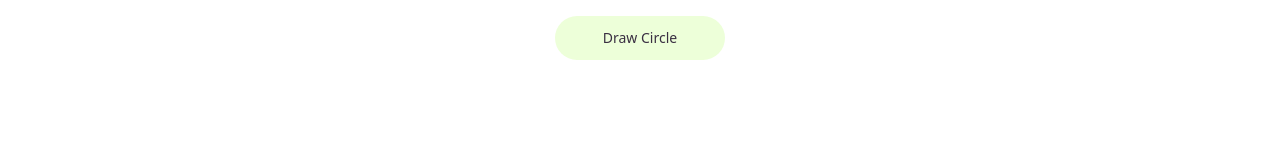
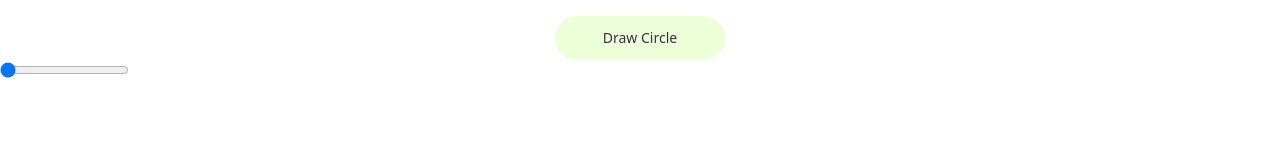
Before and after one commit to r-pal/circles, a React (Create React App) app: page / in a window 1280 px wide. Shown: the part 176-328 px from the top of the page. Built offline with nearby package versions, Linux system fonts and the light colour scheme; a web font is replaced by a local one.

Commit message:
jiggli ranger

```diff
--- a/src/components/CircleSettings.tsx
+++ b/src/components/CircleSettings.tsx
@@ -17,6 +17,8 @@ export type Inputs = {
 
 const CircleSettings: React.FC<CircleSettingsProps> = ({}) => {
   const [circleSketch, setCircleSketch] = useState<Inputs>();
+  const [jiggliness, setJiggliness] = useState(0);
+  console.log(jiggliness);
   const { register, handleSubmit, control } = useForm<Inputs>();
   const onSubmit: SubmitHandler<Inputs> = (data) => {
     setCircleSketch(data);
@@ -63,6 +65,16 @@ const CircleSettings: React.FC<CircleSettingsProps> = ({}) => {
           </button> */}
         </div>
       </form>
+      <input
+        type="range"
+        step="1"
+        min="1"
+        max="10"
+        value={jiggliness}
+        className="range range-md"
+        id="Jigglyness"
+        onChange={(e) => setJiggliness(Number(e.target.value))}
+      />
       {circleSketch && <Sketch circleSketch={circleSketch} />}
     </>
   );
--- a/src/components/Sketch.tsx
+++ b/src/components/Sketch.tsx
@@ -35,19 +35,22 @@ const Sketch: React.FC<SketchProps> = ({ circleSketch }) => {
     // s.setup = () => s.createCanvas(1000, 660);
     s.draw = () => {
       s.background(100);
-      console.log("x: ", x, "y: ", y);
       s.ellipse(x, y, diameter, diameter);
       s.fill(circleSketch.colour);
+      x = x + s.random(-1, 1);
+      y = y + s.random(-1, 1);
     };
+
     s.mousePressed = () => {
       let d = s.dist(s.mouseX, s.mouseY, x, y);
       if (d < 100) {
         console.log("pressed");
-        x = x + s.random(-10, 10);
-        y = y + s.random(-10, 10);
       }
       if (y < 0) {
         y = s.height;
+      }
+      if (x < 0) {
+        x = s.width;
       }
     };
   };
```
